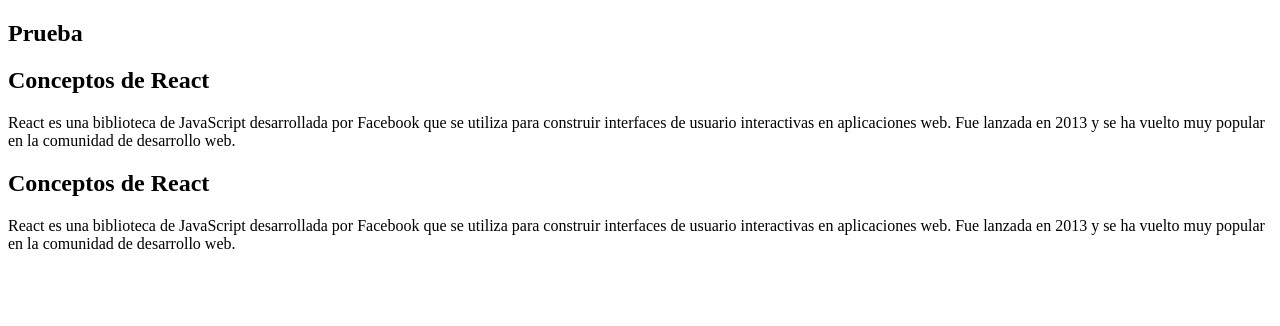
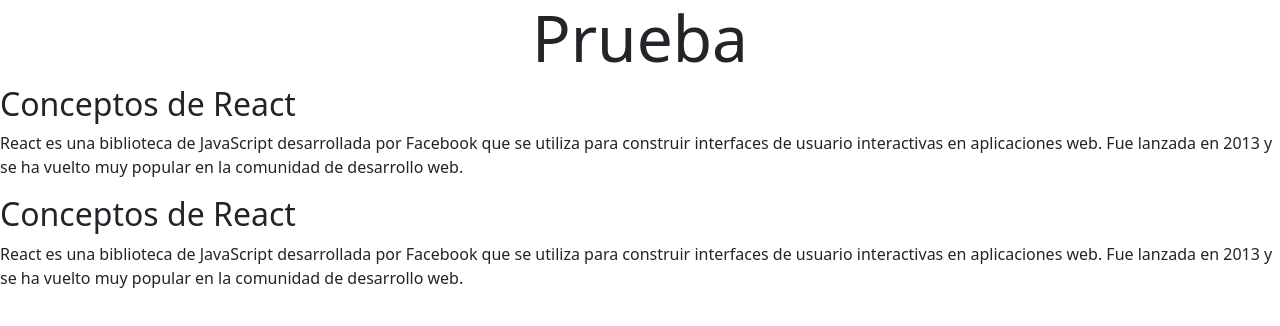
Before and after one commit to MaruSosa/contadorReact, a React app: page / in a window 1280 px wide. Shown: the top 326 px of the page. Built offline with nearby package versions, Linux system fonts and the light colour scheme; the HTML template or start-up script is replaced by a standard one.

Commit message:
dimos estilo con bootstrap

```diff
--- a/package.json
+++ b/package.json
@@ -10,6 +10,7 @@
     "preview": "vite preview"
   },
   "dependencies": {
+    "bootstrap": "^5.3.3",
     "react": "^18.2.0",
     "react-dom": "^18.2.0"
   },
--- a/src/App.jsx
+++ b/src/App.jsx
@@ -1,9 +1,9 @@
 import Informacion from "./components/Informacion";
-
+import 'bootstrap/dist/css/bootstrap.min.css'
 function App() {
   return (
     <section>
-    <h1>Prueba</h1>
+    <h1 className="display-3 text-center">Prueba</h1>
     <Informacion></Informacion>
     <Informacion/>
   </section>
```
Also changed, not shown: 1 other file (tests, documents, lock files or other folders).
